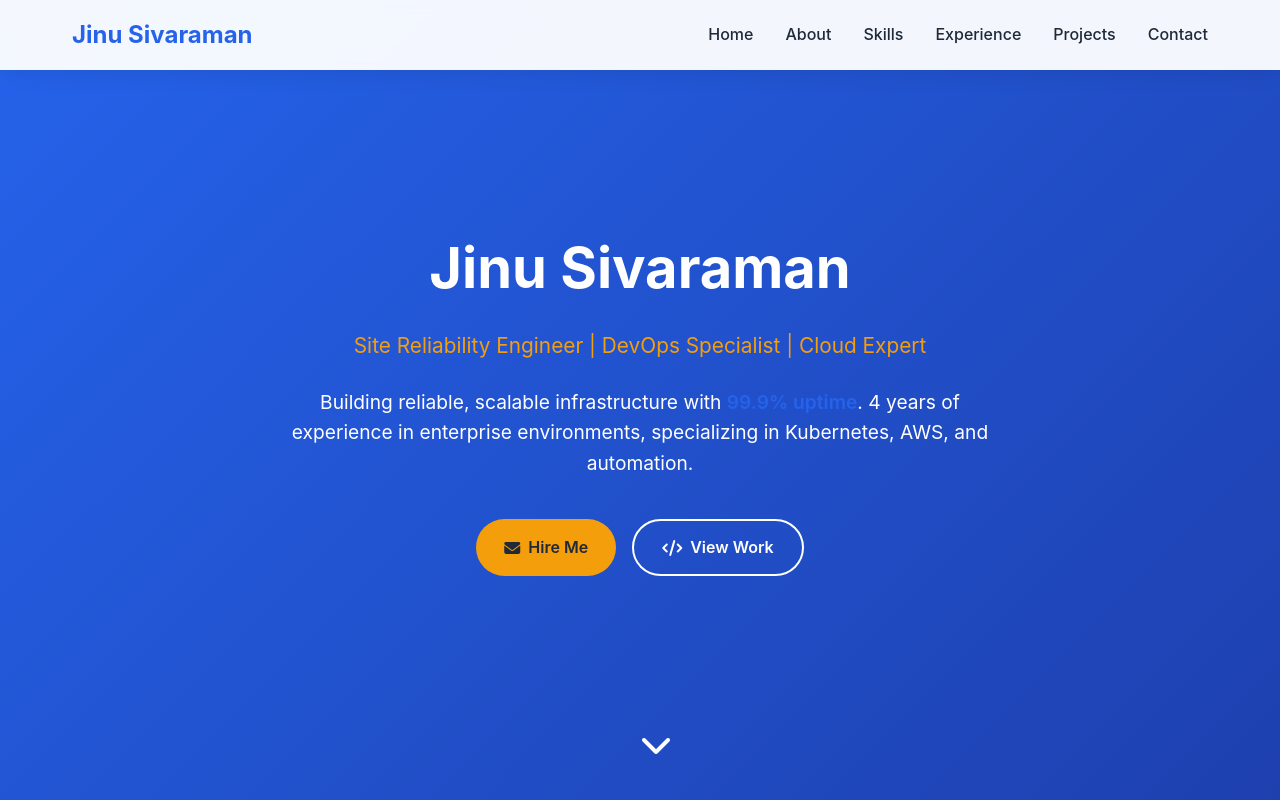
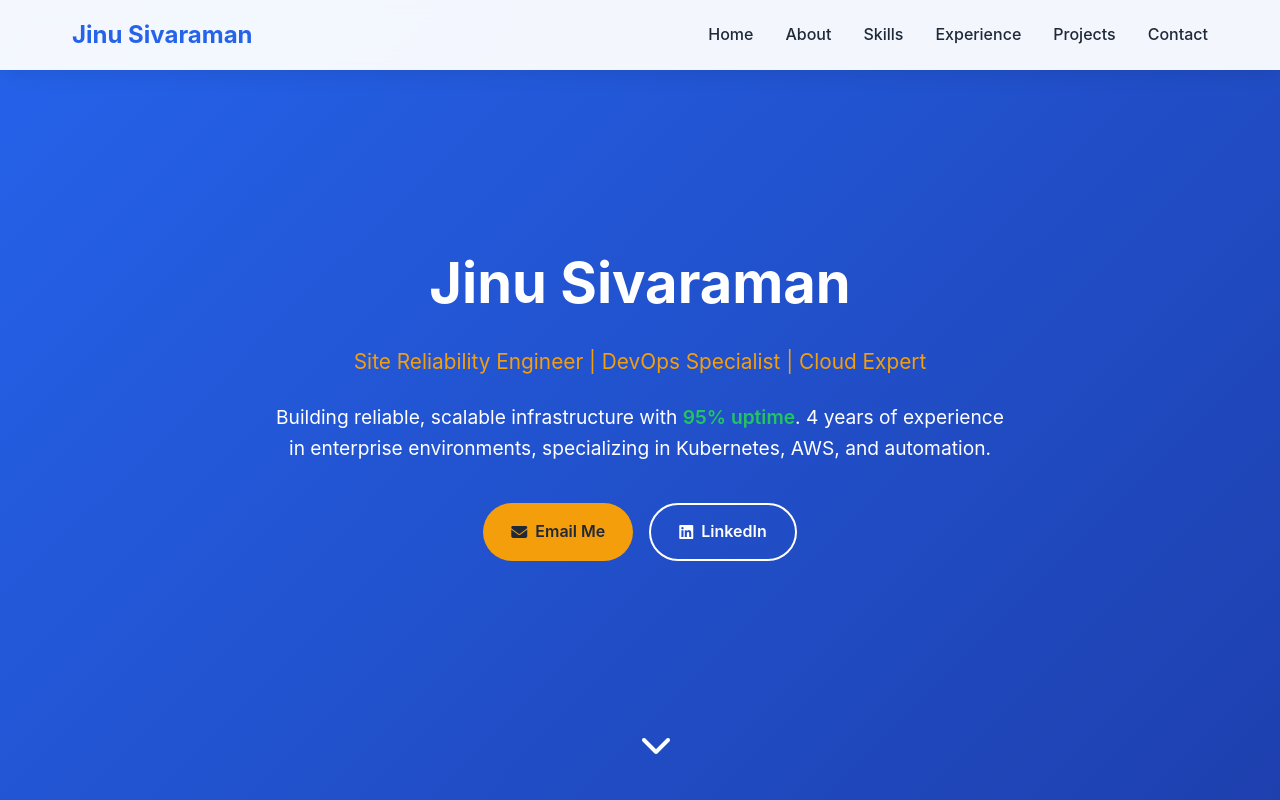
Before and after one commit to jinu0007/Jinu_SREandDevops.github.io, a plain HTML site: page index.html in a window 1280 px wide. Shown: the top 800 px of the page. Drawn offline with Linux system fonts and the light colour scheme.

Commit message:
fixing some button

```diff
--- a/index.html
+++ b/index.html
@@ -13,6 +13,7 @@
             --dark: #1f2937;
             --light: #6b7280;
             --bg: #f8fafc;
+            --highlight-alt: #22c55e; /* New highlight color (green) */
         }
 
         * { margin: 0; padding: 0; box-sizing: border-box; }
@@ -489,7 +490,7 @@
             .hero-buttons { flex-direction: column; align-items: center; }
         }
 
-        .highlight { color: var(--primary); font-weight: 600; }
+        .highlight { color: var(--highlight-alt); font-weight: 600; }
 
         .scroll-indicator {
             position: absolute;
@@ -524,15 +525,15 @@
             <h1>Jinu Sivaraman</h1>
             <p class="hero-subtitle">Site Reliability Engineer | DevOps Specialist | Cloud Expert</p>
             <p class="hero-description">
-                Building reliable, scalable infrastructure with <span class="highlight">99.9% uptime</span>.
+                Building reliable, scalable infrastructure with <span class="highlight">95% uptime</span>.
                 4 years of experience in enterprise environments, specializing in Kubernetes, AWS, and automation.
             </p>
             <div class="hero-buttons">
-                <a href="#contact" class="btn btn-primary">
-                    <i class="fas fa-envelope"></i> Hire Me
+                <a href="mailto:Jinu20official@gmail.com" class="btn btn-primary">
+                    <i class="fas fa-envelope"></i> Email Me
                 </a>
-                <a href="#projects" class="btn btn-secondary">
-                    <i class="fas fa-code"></i> View Work
+                <a href="https://linkedin.com/in/jinu-s101" class="btn btn-secondary" target="_blank" rel="noopener">
+                    <i class="fab fa-linkedin"></i> LinkedIn
                 </a>
             </div>
         </div>
@@ -821,3 +822,12 @@
 
                 <div class="project-card">
                     <div class="project-header">
+                        <!-- Additional projects can go here -->
+                    </div>
+                </div>
+
+            </div>
+        </div>
+    </section>
+</body>
+</html>
```
